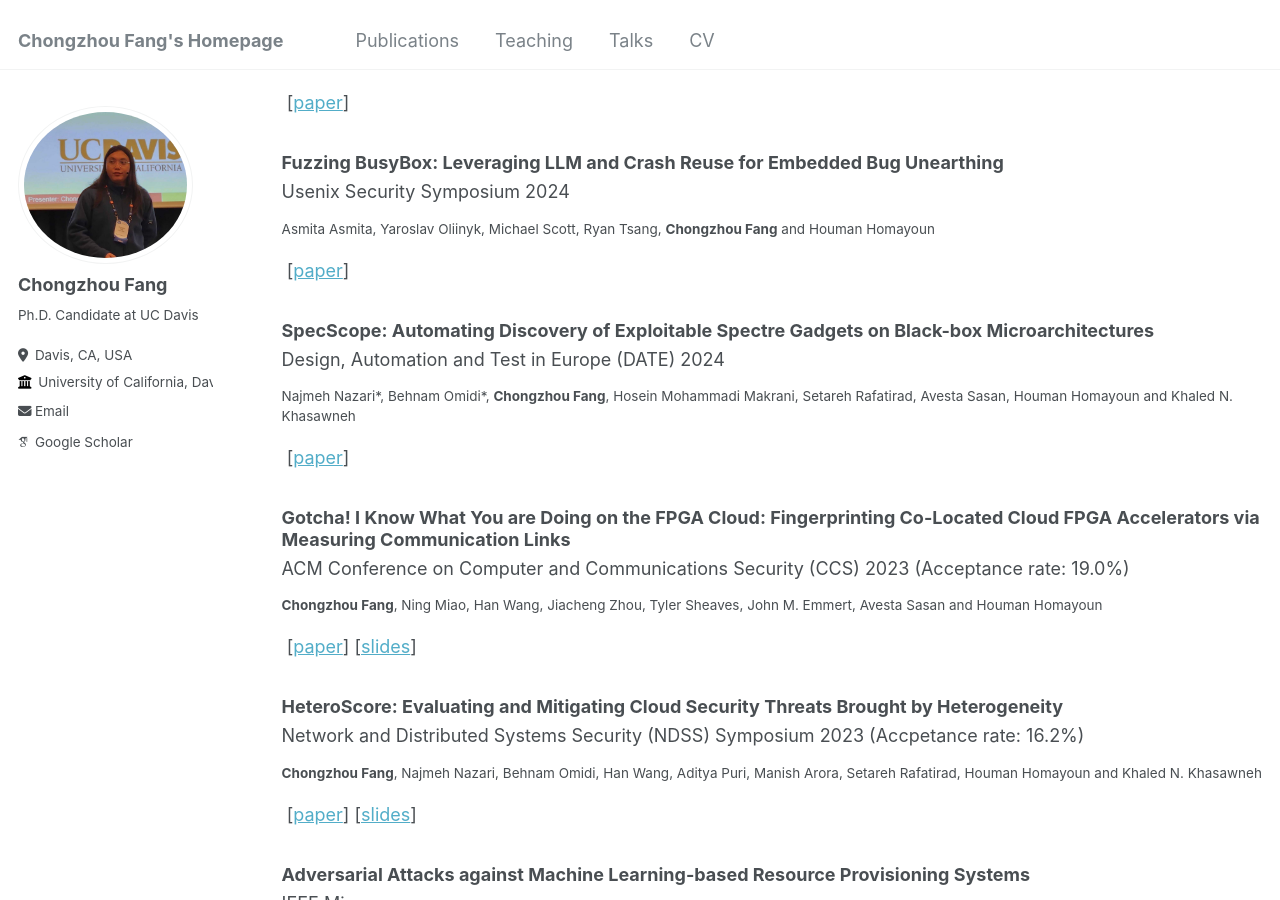
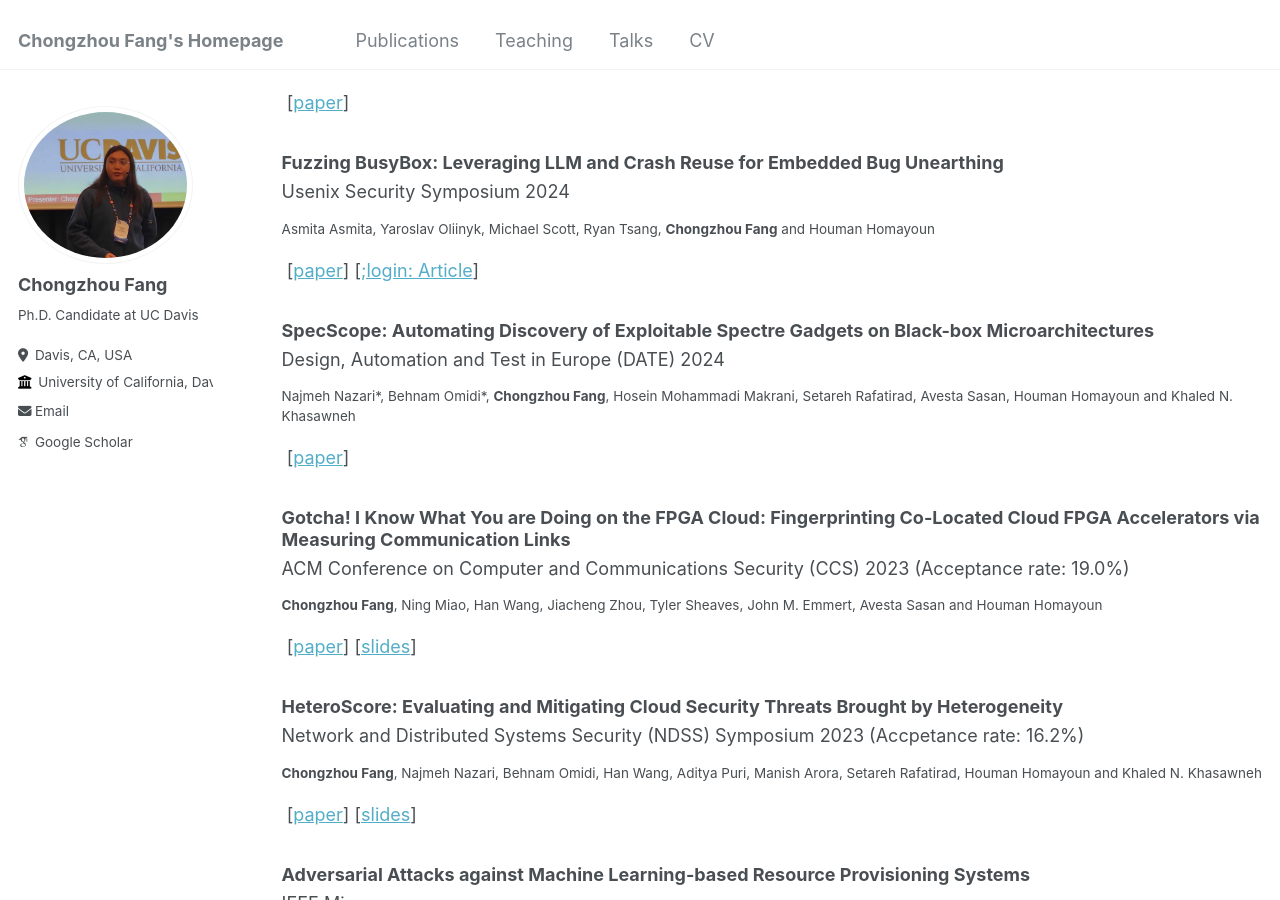
Before and after one commit to ChongzhouFang/ChongzhouFang.github.io, a Jekyll site: the page built from _pages/publications.md, in a window 1280 px wide and 900 px high, scrolled down 414 px. Built offline with Jekyll 4.4.1, drawn with Linux system fonts in a browser that asks for light colours; some web fonts are replaced.

Commit message:
update article

```diff
--- a/_includes/archive-single.html
+++ b/_includes/archive-single.html
@@ -60,7 +60,9 @@
     {% elsif post.citation %}
       <p>Recommended citation: {{ post.citation }} </p>
     {% elsif post.paperurl and post.slidesurl and post.mediaurl %}
-      <div class="wordwrap"> [<a href=" {{ post.paperurl }} ">paper</a>] [<a href=" {{ post.slidesurl }} ">slides</a>] [<a href=" {{ post.slidesurl }} ">"{{ post.mediasource }}"</a>]</div>
+      <div class="wordwrap"> [<a href=" {{ post.paperurl }} ">paper</a>] [<a href=" {{ post.slidesurl }} ">slides</a>] [<a href=" {{ post.mediaurl }} ">{{ post.mediasource }}</a>]</div>
+    {% elsif post.paperurl and post.mediaurl %}
+      <div class="wordwrap"> [<a href=" {{ post.paperurl }} ">paper</a>] [<a href=" {{ post.mediaurl }} ">{{ post.mediasource }}</a>]</div>
     {% elsif post.paperurl and post.slidesurl%}
       <div class="wordwrap"> [<a href=" {{ post.paperurl }} ">paper</a>] [<a href=" {{ post.slidesurl }} ">slides</a>]</div>
     {% elsif post.paperurl%}
```
